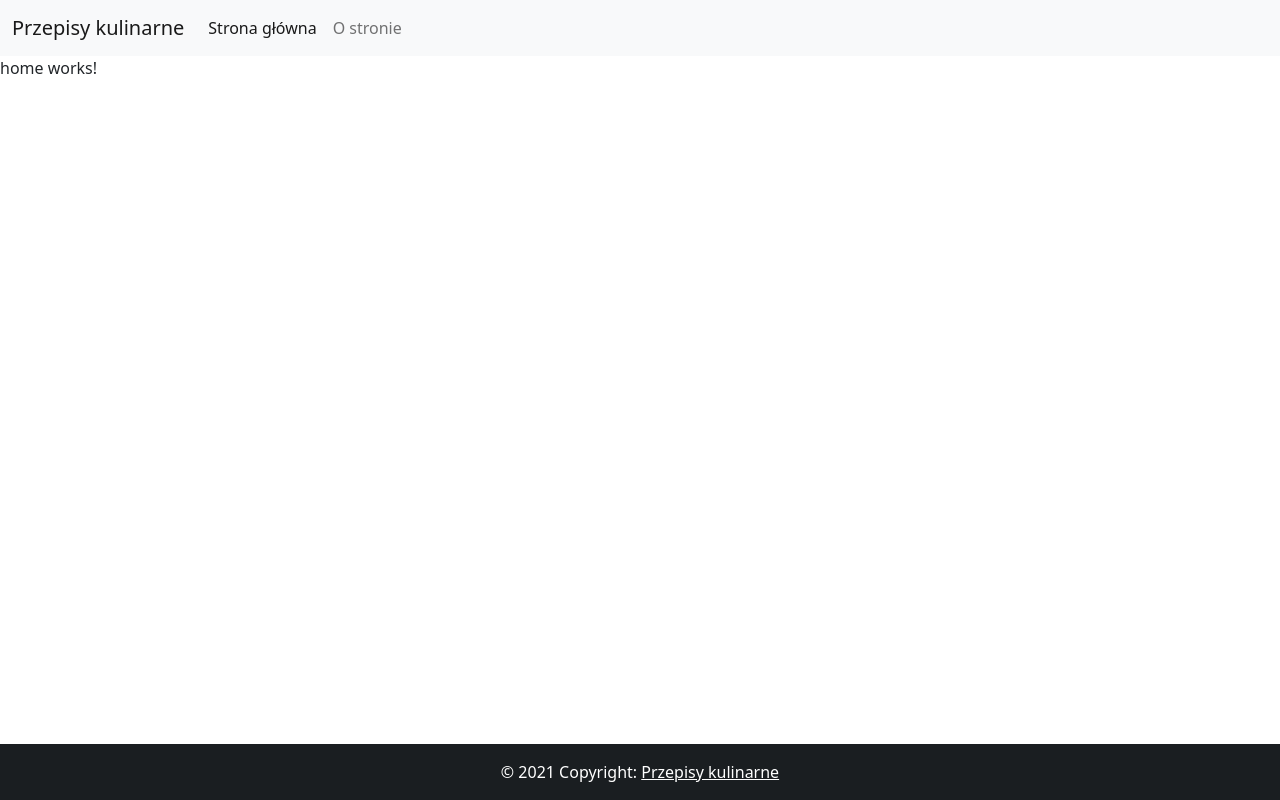
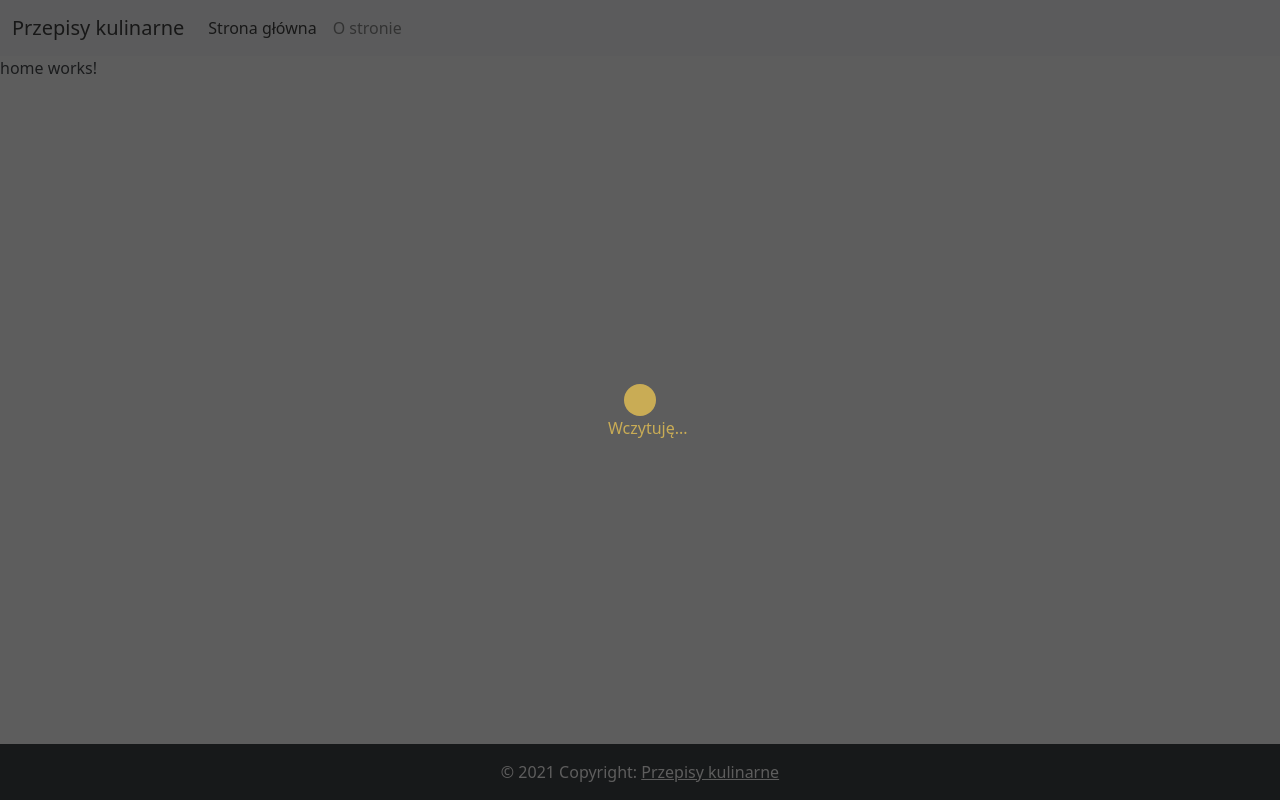
Before and after one commit to jackie-sh/polsl_mgr_obierki, an Angular app in the folder clientApp/: page / in a window 1280 px wide. Built offline with nearby package versions, Linux system fonts and the light colour scheme.

Commit message:
Page loader

```diff
--- a/clientApp/src/app/app.component.html
+++ b/clientApp/src/app/app.component.html
@@ -9,3 +9,4 @@
         </footer>
       </div>
 </div>
+<app-loader></app-loader>
--- a/clientApp/src/app/app.module.ts
+++ b/clientApp/src/app/app.module.ts
@@ -6,13 +6,15 @@ import { AppComponent } from './app.component';
 import { NavbarComponent } from './shared/navbar/navbar.component';
 import { FooterComponent } from './shared/footer/footer.component';
 import { HomeComponent } from './views/home/home.component';
+import { LoaderComponent } from './shared/loader/loader.component';
 
 @NgModule({
   declarations: [
     AppComponent,
     NavbarComponent,
     FooterComponent,
-    HomeComponent
+    HomeComponent,
+    LoaderComponent
   ],
   imports: [
     BrowserModule,
--- /dev/null
+++ b/clientApp/src/app/infrastructure/services/loader.service.ts
@@ -0,0 +1,28 @@
+import { Injectable, NgZone } from '@angular/core';
+
+@Injectable({
+  providedIn: 'root'
+})
+export class LoaderService {
+
+  isVisible: boolean = false;
+  isHidden: boolean = false;
+
+  constructor(private zone: NgZone) { }
+
+  show = () => {
+    this.zone.run(() => {
+      this.isHidden = false;
+      this.isVisible = true;
+    });
+  };
+
+  hide = () => {
+    this.zone.run(() => {
+      this.isHidden = true;
+      setTimeout(() => {
+        this.isVisible = false;
+      }, 200);
+    })
+  }
+}
--- /dev/null
+++ b/clientApp/src/app/shared/loader/loader.component.css
@@ -0,0 +1,23 @@
+.loader {
+  position: fixed;
+  padding: 0;
+  margin: 0;
+  top: 0;
+  left: 0;
+  width: 100%;
+  height: 100%;
+  background: #181818;
+  opacity: 0.7;
+  transition: opacity 0.7s ease-in-out;
+  z-index: 9999;
+}
+
+.preloader-wrapper {
+  display: flex;
+  margin: 0 auto;
+}
+
+.loading-text {
+  margin-top: 2em;
+  margin-left: -1em;
+}
--- /dev/null
+++ b/clientApp/src/app/shared/loader/loader.component.html
@@ -0,0 +1,5 @@
+<div *ngIf="loaderService.isVisible" class="loader d-flex justify-content-center align-items-center" [class.hidden]="loaderService.isHidden">
+    <div class="spinner-grow text-warning" role="status">
+        <div class="loading-text">Wczytuję...</div>
+    </div>
+</div>
--- /dev/null
+++ b/clientApp/src/app/shared/loader/loader.component.ts
@@ -0,0 +1,16 @@
+import { Component, OnInit } from '@angular/core';
+import { LoaderService } from './../../infrastructure/services/loader.service';
+
+@Component({
+  selector: 'app-loader',
+  templateUrl: './loader.component.html',
+  styleUrls: ['./loader.component.css']
+})
+export class LoaderComponent implements OnInit {
+
+  constructor(public loaderService: LoaderService) {}
+
+  ngOnInit(): void {
+  }
+
+}
--- a/clientApp/src/app/views/home/home.component.ts
+++ b/clientApp/src/app/views/home/home.component.ts
@@ -1,4 +1,5 @@
 import { Component, OnInit } from '@angular/core';
+import { LoaderService } from 'src/app/infrastructure/services/loader.service';
 
 @Component({
   selector: 'app-home',
@@ -7,9 +8,10 @@ import { Component, OnInit } from '@angular/core';
 })
 export class HomeComponent implements OnInit {
 
-  constructor() { }
+  constructor(private loaderService: LoaderService) { }
 
   ngOnInit(): void {
+    this.loaderService.show();
   }
 
 }
```
Also changed, not shown: 2 other files (tests, documents, lock files or other folders).
